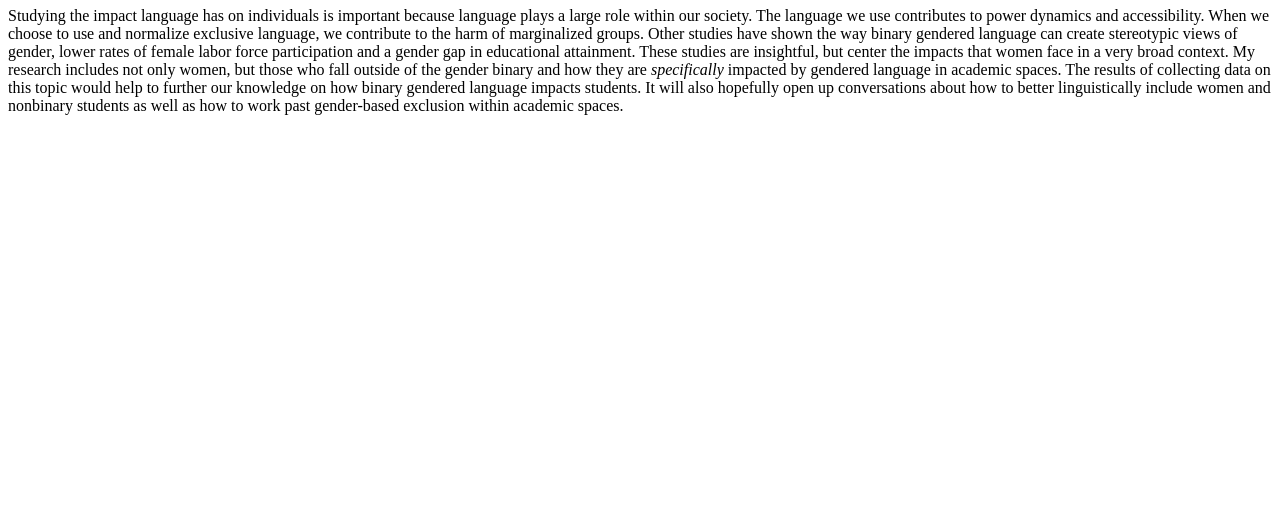
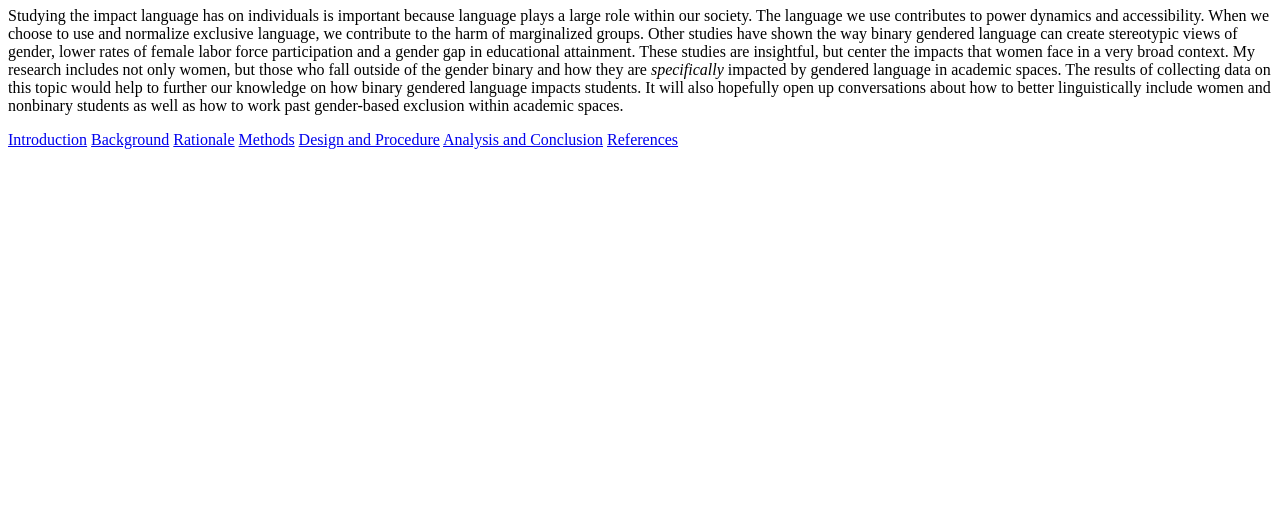
Before and after one commit to DakotaA77/ProposalCode1-, a plain HTML site: page conclusion.html in a window 1280 px wide. Shown: the part 293-800 px from the top of the page. Drawn offline with Linux system fonts and the light colour scheme.

Commit message:
Update conclusion.html

```diff
--- a/conclusion.html
+++ b/conclusion.html
@@ -35,5 +35,15 @@ h1 {
       <i>specifically</i> impacted by gendered language in academic spaces. The results of collecting data on this topic would help to further our knowledge on
       how binary gendered language impacts students. It will also hopefully open up conversations about how to better linguistically include women and nonbinary
       students as well as how to work past gender-based exclusion within academic spaces.</p>
+
+		<nav>
+	<a href="index.html"> Introduction</a>
+	<a href="background.html"> Background</a>
+	<a href="rationale.html"> Rationale</a>
+	<a href="method.html"> Methods</a>
+	<a href="procedure.html"> Design and Procedure</a>
+	<a href="conclusion.html"> Analysis and Conclusion</a>
+	<a href="references.html"> References</a>
+</nav>
 	</body>
 </html>
```
